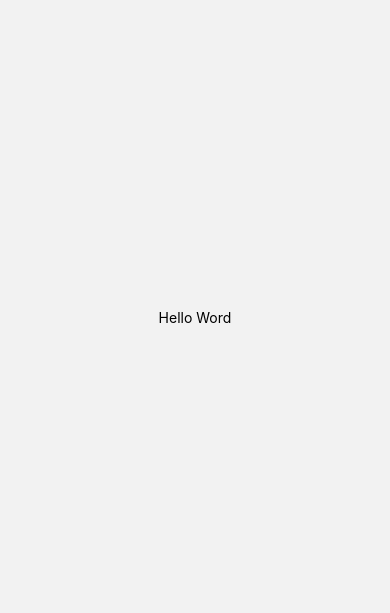
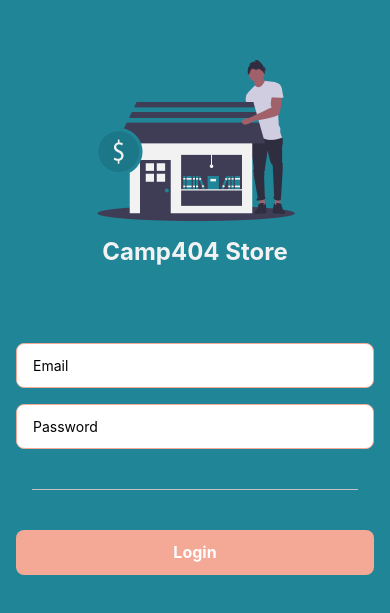
Before and after one commit to noelginting/React-Camp-404, a React Native app: screen /Login in a window 390 px wide. Shown: the part 105-718 px from the top of the page. Built offline with nearby package versions, Linux system fonts and the light colour scheme.

Commit message:
Make page login

```diff
--- /dev/null
+++ b/src/assets/index.js
@@ -0,0 +1,5 @@
+/* eslint-disable prettier/prettier */
+const Images = {
+  ILLogin: require('./illustration/loginImage.png'),
+};
+export default Images;
--- a/src/pages/Login/index.js
+++ b/src/pages/Login/index.js
@@ -1,12 +1,45 @@
 /* eslint-disable prettier/prettier */
-import { StyleSheet, Text, View } from 'react-native';
-import React from 'react';
+import { StyleSheet,
+  Text,
+  View,
+  SafeAreaView,
+  TextInput,
+  TouchableOpacity,
+  Image,
+} from 'react-native';
+import React,{useState} from 'react';
+import Images from '../../assets';
 
-const Login = () => {
+const Login = ({navigation}) => {
+  const [email, setEmail] = useState('');
+  const [password, setPassword] = useState('');
+
+  const login = () => {
+    navigation.replace('Home');
+  };
+
   return (
-    <View style={styles.pages}>
-      <Text>Hello Word</Text>
-    </View>
+    <SafeAreaView style={styles.pages}>
+      <View style={styles.container}>
+        <Image source={Images.ILLogin} style={styles.image}/>
+        <Text style={styles.title}>Camp404 Store</Text>
+        <TextInput
+        placeholder="Email"
+        keyboardAppearance="email-address"
+        onChangeText={setEmail}
+        value={email}
+        style={styles.emailInput}/>
+        <TextInput
+        placeholder="Password"
+        onChangeText={setPassword}
+        value={password}
+        style={styles.passwordInput}/>
+        <View style={styles.breakLine}/>
+        <TouchableOpacity style={styles.button} onPress={login}>
+          <Text style={styles.buttonText}>Login</Text>
+        </TouchableOpacity>
+      </View>
+    </SafeAreaView>
   );
 };
 
@@ -15,7 +48,61 @@ export default Login;
 const styles = StyleSheet.create({
   pages: {
     flex:1,
+    //justifyContent:'center',
+    //alignItems:'center',
+    backgroundColor:'#1F8597',
+  },
+  container : {
+    flex:1,
+    paddingHorizontal:16,
+    justifyContent:'center',
+  },
+  image: {
+    alignSelf:'center',
+  },
+  title:{
+    fontSize:24,
+    fontWeight:'bold',
+    color:'#F2F2F2',
+    alignSelf:'center',
+    marginBottom:77,
+    marginTop:16,
+  },
+  emailInput:{
+    backgroundColor:'#FFFFFF',
+    height:45,
+    borderRadius:8,
+    paddingHorizontal:16,
+    paddingVertical:13,
+    borderWidth:1,
+    marginBottom:16,
+    borderColor:'#F4A896',
+  },
+  passwordInput:{
+    backgroundColor:'#FFFFFF',
+    height:45,
+    borderRadius:8,
+    paddingHorizontal:16,
+    paddingVertical:13,
+    borderWidth:1,
+    borderColor:'#F4A896',
+  },
+  breakLine:{
+    backgroundColor:'#C4C4C4',
+    marginVertical:40,
+    marginHorizontal:16,
+    height:1,
+  },
+  button:{
+    backgroundColor:'#F4A896',
+    height:45,
+    borderRadius:8,
     justifyContent:'center',
     alignItems:'center',
   },
+  buttonText: {
+    fontSize:16,
+    color:'#fff',
+    fontWeight:'bold',
+  },
 });
```
Also changed, not shown: src/assets/illustration/loginImage.png (added).
